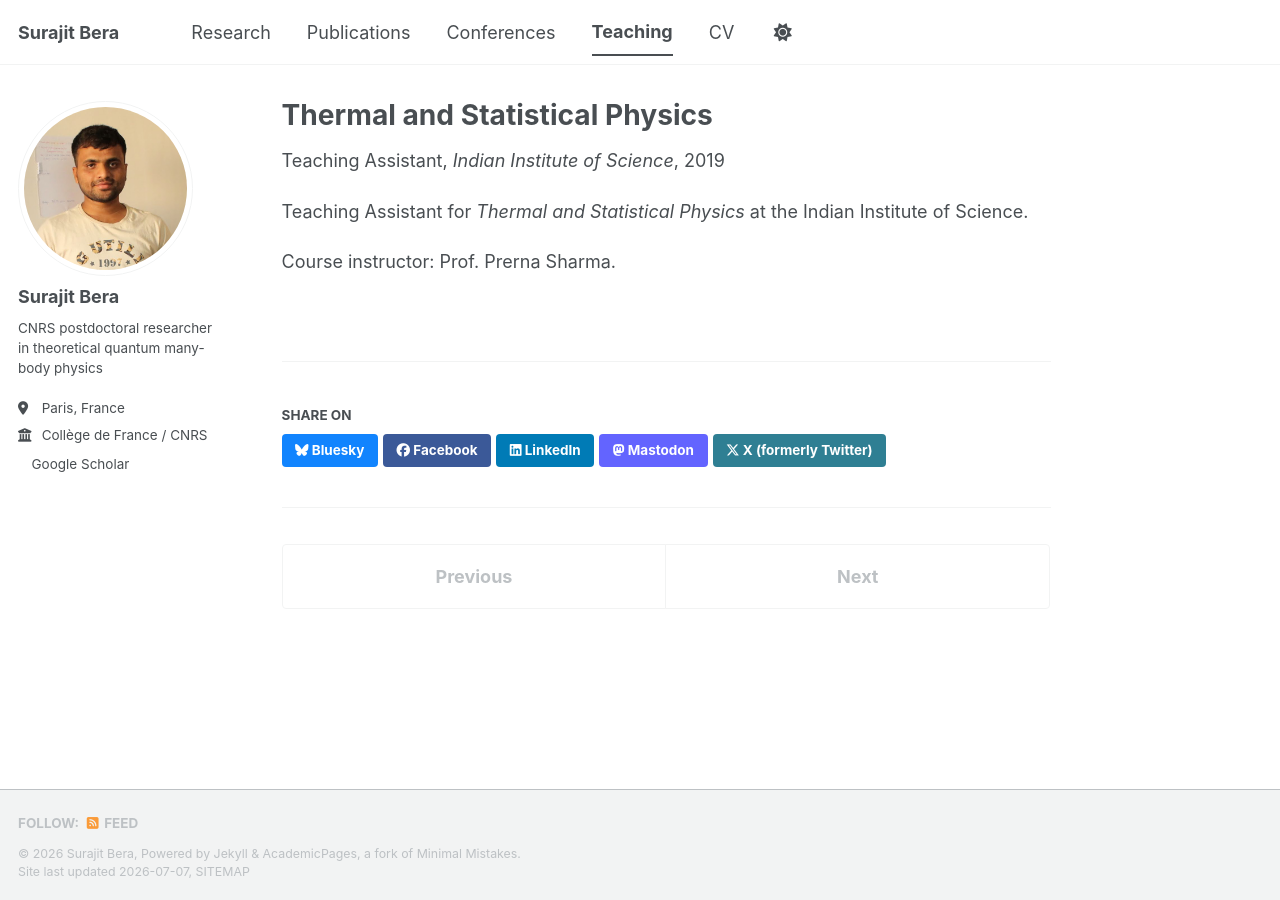
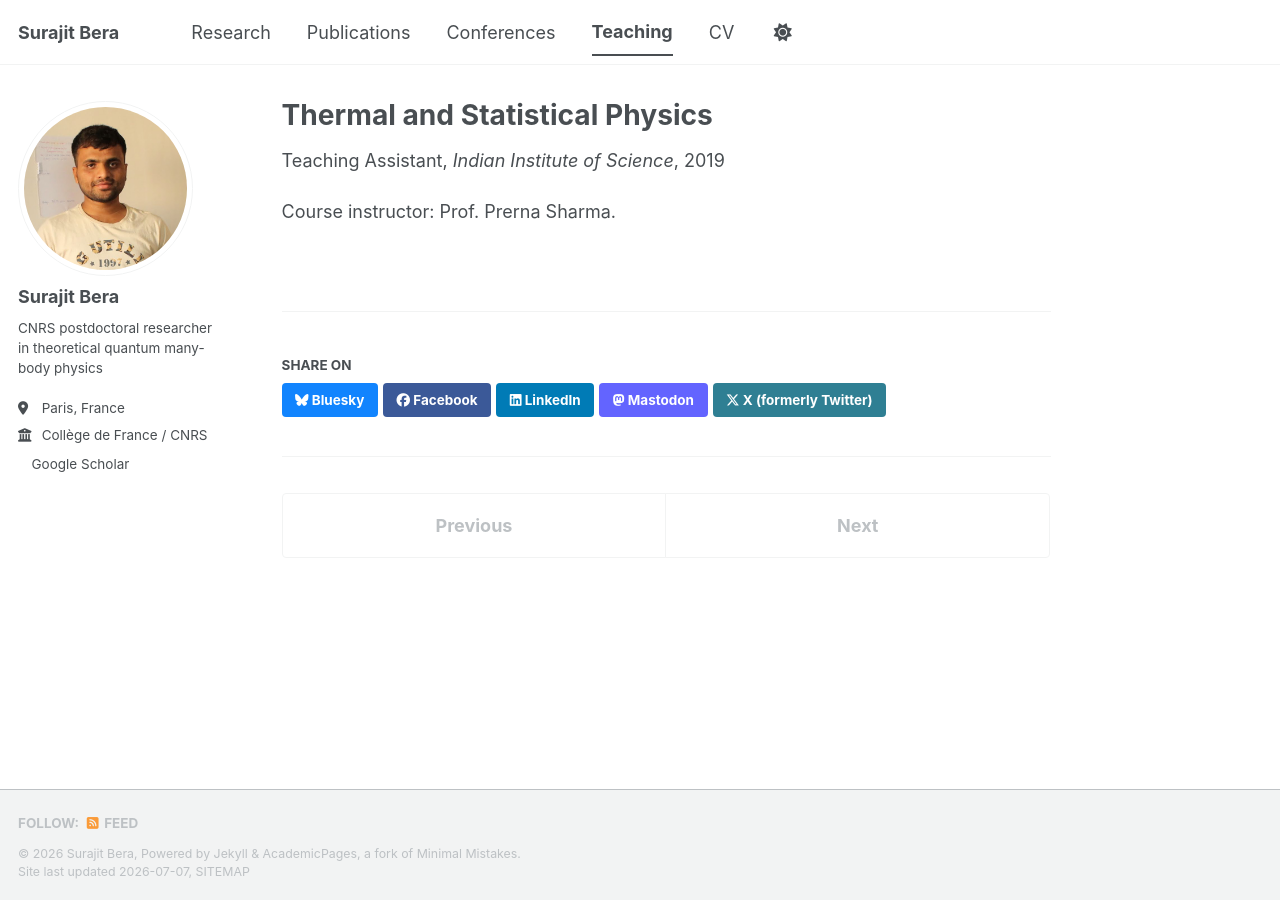
Before and after one commit to surajitbera-physics/surajitbera-physics.github.io, a Jekyll site: the page built from _teaching/2019-01-thermal-statistical-physics.md, in a window 1280 px wide. Built offline with Jekyll 4.4.1, drawn with Linux system fonts in a browser that asks for light colours; a style sheet for code colours, icons or effects is not loaded.

Commit message:
Remove teaching assistant description from course details
Removed teaching assistant role description for the course.

```diff
--- a/_teaching/2019-01-thermal-statistical-physics.md
+++ b/_teaching/2019-01-thermal-statistical-physics.md
@@ -8,7 +8,4 @@ date: 2019-01-01
 location: "Bengaluru, India"
 ---
 
-
-Teaching Assistant for *Thermal and Statistical Physics* at the Indian Institute of Science.
-
 Course instructor: Prof. Prerna Sharma.
```
